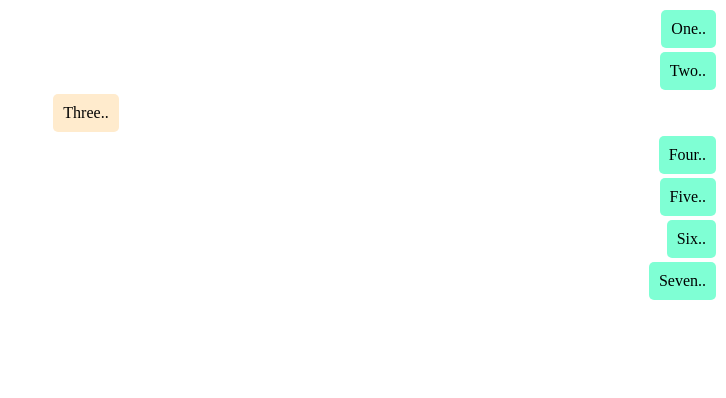
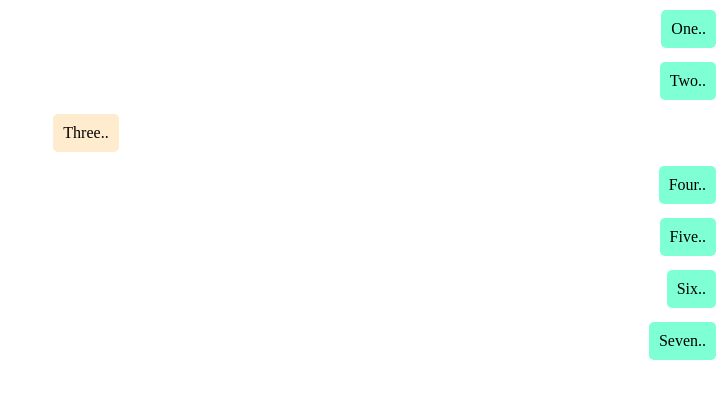
Before and after one commit to Abd-El-Rahman-Mohamed/Understanding-flexbox, a plain HTML site: page index.html in a window 1280 px wide. Shown: the whole page, without its empty margins (554-1280 px from the left). Drawn offline with Linux system fonts and the light colour scheme.

Commit message:
trying gap property

```diff
--- a/style.css
+++ b/style.css
@@ -21,6 +21,9 @@
 
     /* align-items */
     align-items: flex-end;
+
+    /* gap */
+    gap:10px;
 }
 
 .box3 {
```
